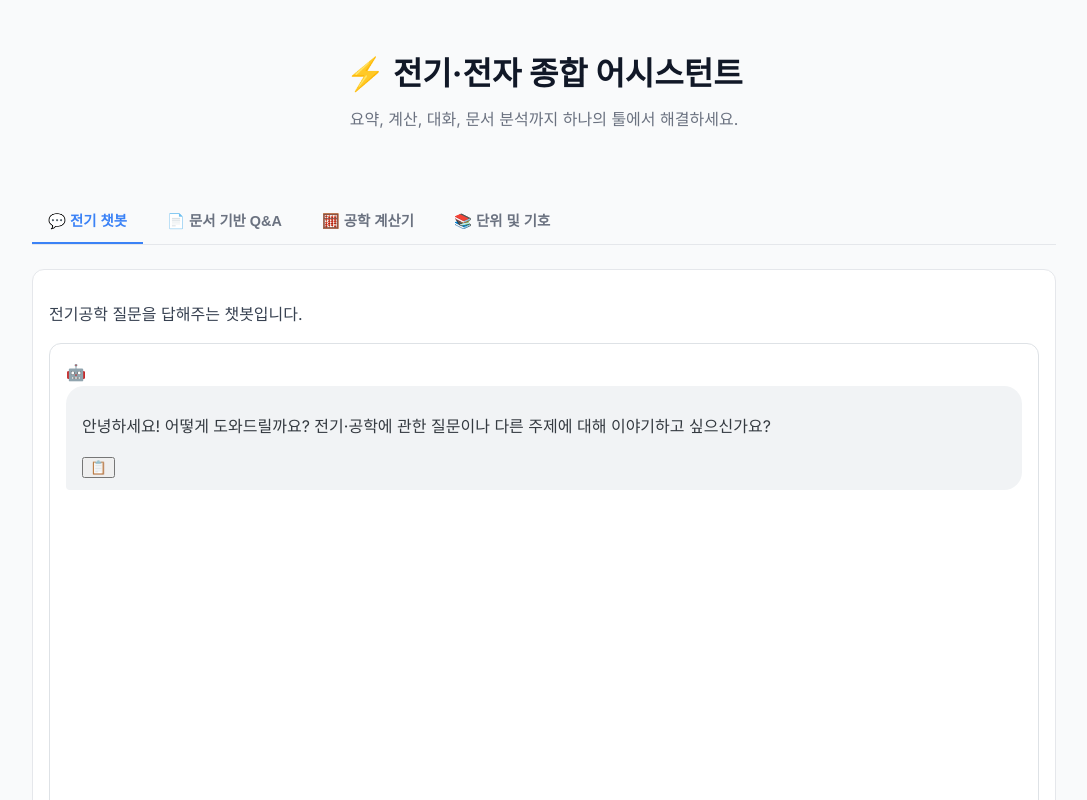
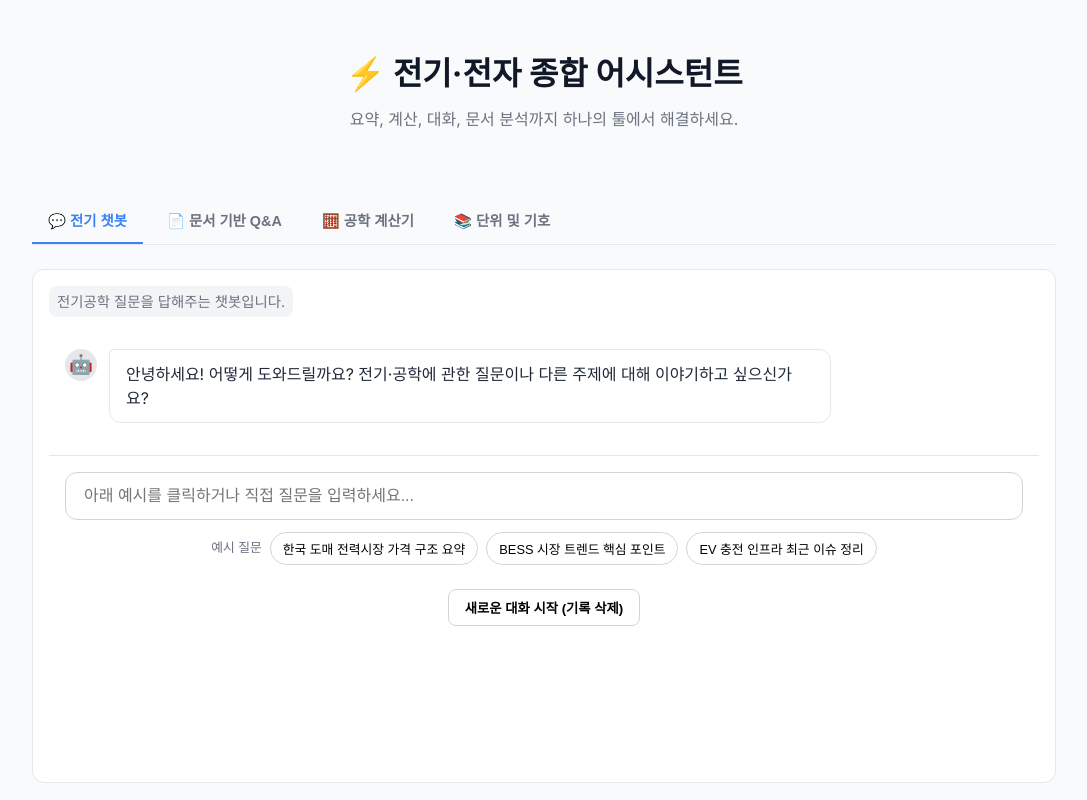
Before and after one commit to jungsday2/chatbot_elec, a React (Vite) app in the folder frontend/: page / in a window 1280 px wide. Shown: the top 800 px of the page, without its empty margins (96-1183 px from the left). Built offline with nearby package versions, Linux system fonts and the light colour scheme; a web font is replaced by a local one.

Commit message:
Update Chat.css

```diff
--- a/frontend/src/components/Chat.css
+++ b/frontend/src/components/Chat.css
@@ -2,70 +2,152 @@
 .chat-container {
   display: flex;
   flex-direction: column;
-  height: calc(100vh - 64px); /* main-content의 padding 값을 뺀 높이 */
+  height: 100%;
+}
+
+.chat-description {
+  font-size: 0.9rem;
+  color: #6b7280;
+  padding: 4px 8px;
+  background-color: #f3f4f6;
+  border-radius: 8px;
+  align-self: flex-start;
+  margin: 0 0 16px 0;
 }
 
 .chat-window {
   flex-grow: 1;
   overflow-y: auto;
   padding: 1rem;
-  border: 1px solid #dee2e6;
-  border-radius: 12px;
-  background-color: #fff;
+  display: flex;
+  flex-direction: column;
+  gap: 1.5rem;
   margin-bottom: 1rem;
 }
 
-.message {
-  margin-bottom: 1rem;
-  max-width: 70%;
+.message-wrapper {
+  display: flex;
+  align-items: flex-start;
+  gap: 12px;
+  max-width: 80%;
 }
 
-.message.user {
+.message-wrapper.user {
   align-self: flex-end;
-  margin-left: auto;
+  flex-direction: row-reverse;
 }
 
-.message.assistant {
+.message-wrapper.assistant {
   align-self: flex-start;
+}
+
+.avatar {
+  width: 32px;
+  height: 32px;
+  border-radius: 50%;
+  background-color: #e5e7eb;
+  display: flex;
+  align-items: center;
+  justify-content: center;
+  font-size: 1.2rem;
+  flex-shrink: 0;
 }
 
 .message-content {
   padding: 12px 16px;
-  border-radius: 18px;
+  border-radius: 12px;
+  position: relative;
   line-height: 1.5;
 }
 
+.message-content p {
+  margin: 0;
+  white-space: pre-wrap; /* 줄바꿈을 제대로 표시하기 위함 */
+}
+
 .user .message-content {
-  background-color: #1c7ed6;
-  color: white;
-  border-bottom-right-radius: 4px;
+  background-color: #eff6ff;
+  color: #1e40af;
+  border-top-right-radius: 4px;
 }
 
 .assistant .message-content {
-  background-color: #f1f3f5;
-  color: #343a40;
-  border-bottom-left-radius: 4px;
+  background-color: #ffffff;
+  color: #1f2937;
+  border: 1px solid #e5e7eb;
+  border-top-left-radius: 4px;
 }
 
+.copy-btn {
+  position: absolute;
+  bottom: 8px;
+  opacity: 0;
+  border: none;
+  background: transparent;
+  cursor: pointer;
+  transition: opacity 0.2s;
+}
+
+.user .copy-btn {
+  left: -40px;
+}
+
+.assistant .copy-btn {
+  right: -40px;
+}
+
+.message-wrapper:hover .copy-btn {
+  opacity: 1;
+}
+
+
+/* --- 하단 입력창 --- */
 .chat-input-area {
+  padding: 16px;
+  border-top: 1px solid #e5e7eb;
   display: flex;
-  gap: 0.5rem;
+  flex-direction: column;
+  align-items: center;
 }
 
 .chat-input-area input {
-  flex-grow: 1;
+  width: 100%;
   padding: 14px 18px;
   border-radius: 12px;
-  border: 1px solid #ced4da;
+  border: 1px solid #d1d5db;
   font-size: 1rem;
+  box-sizing: border-box; /* 패딩이 너비에 포함되도록 */
 }
 
-.chat-input-area button {
-  padding: 14px 24px;
-  border: none;
-  border-radius: 12px;
-  background-color: #1c7ed6;
-  color: white;
-  font-size: 1rem;
+.example-queries {
+  display: flex;
+  align-items: center;
+  gap: 8px;
+  margin-top: 12px;
+  flex-wrap: wrap; /* 창이 좁아지면 줄바꿈 */
+}
+
+.example-queries span {
+  font-size: 0.8rem;
+  font-weight: 500;
+  color: #6b7280;
+}
+
+.example-queries button {
+  padding: 6px 12px;
+  border: 1px solid #d1d5db;
+  background-color: #ffffff;
+  border-radius: 20px;
+  font-size: 0.8rem;
+  cursor: pointer;
+}
+
+.new-chat-btn {
+  margin-top: 24px;
+  padding: 8px 16px;
+  border: 1px solid #d1d5db;
+  background-color: #ffffff;
+  border-radius: 8px;
   font-weight: 600;
+  cursor: pointer;
 }
```
